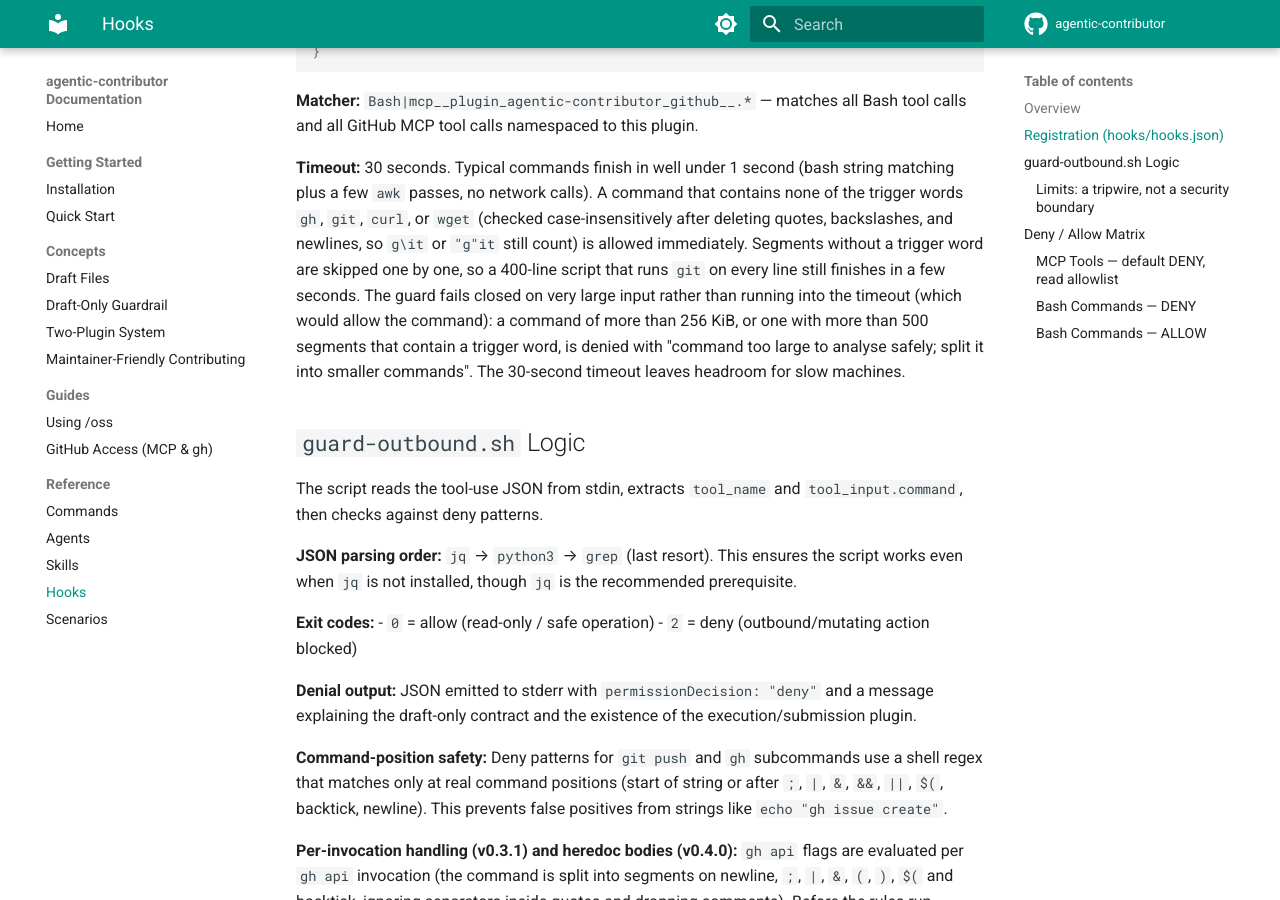
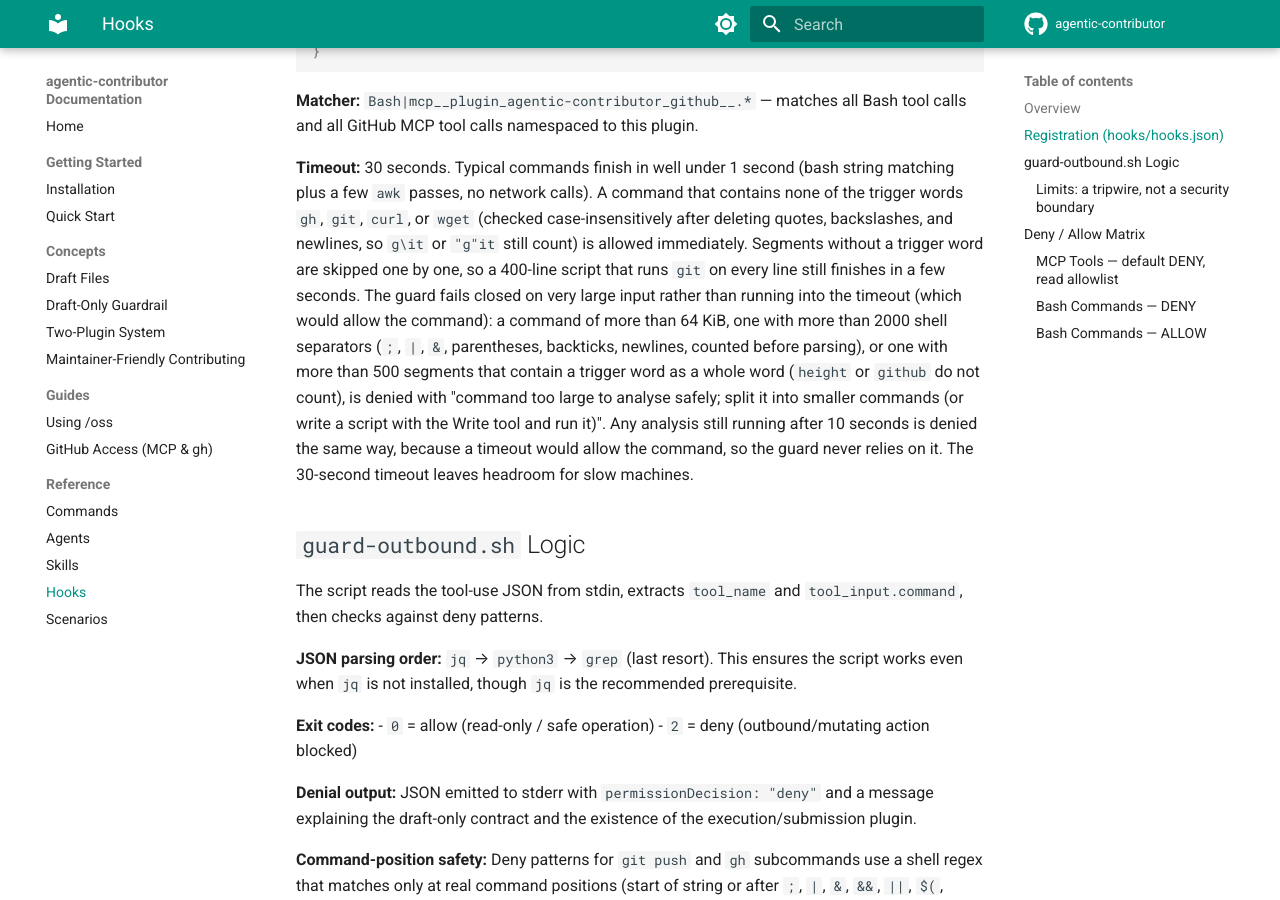
Before and after one commit to josix/agentic-contributor, an MkDocs documentation site: the page built from docs/reference/hooks.md, in a window 1280 px wide and 900 px high, scrolled down 737 px. Built offline with MkDocs 1.6.1 and Material for MkDocs 9.7.7, drawn with Linux system fonts in a browser that asks for light colours; comment, search, counter and statistics services are not loaded; some of the changed text lies outside the part shown.

Commit message:
fix(guard): fail closed within the hook timeout, deny env -S, word-bounded segment triggers
- Lower byte cap to 64 KiB, add a 2000-separator pre-parse cap and a 10 s
  $SECONDS deadline so oversized input is denied well before the 30 s timeout
- Deny env -S / --split-string (command string cannot be analysed); skip env -P
- Gate per-segment analysis and the 500-segment cap on whole-word
  gh/git/curl/wget so height/right/github no longer count
- Document find/xargs/alias/gh-extension/hub/glab as known bypasses
- Add regression rows and size/timing checks; update hooks reference and CHANGELOG

Co-Authored-By: Claude Opus 5.5 <noreply@anthropic.com>

```diff
--- a/docs/reference/hooks.md
+++ b/docs/reference/hooks.md
@@ -30,7 +30,7 @@ The `agentic-contributor` plugin registers one hook type: a `PreToolUse` hook th
 
 **Matcher:** `Bash|mcp__plugin_agentic-contributor_github__.*` — matches all Bash tool calls and all GitHub MCP tool calls namespaced to this plugin.
 
-**Timeout:** 30 seconds. Typical commands finish in well under 1 second (bash string matching plus a few `awk` passes, no network calls). A command that contains none of the trigger words `gh`, `git`, `curl`, or `wget` (checked case-insensitively after deleting quotes, backslashes, and newlines, so `g\it` or `"g"it` still count) is allowed immediately. Segments without a trigger word are skipped one by one, so a 400-line script that runs `git` on every line still finishes in a few seconds. The guard fails closed on very large input rather than running into the timeout (which would allow the command): a command of more than 256 KiB, or one with more than 500 segments that contain a trigger word, is denied with "command too large to analyse safely; split it into smaller commands". The 30-second timeout leaves headroom for slow machines.
+**Timeout:** 30 seconds. Typical commands finish in well under 1 second (bash string matching plus a few `awk` passes, no network calls). A command that contains none of the trigger words `gh`, `git`, `curl`, or `wget` (checked case-insensitively after deleting quotes, backslashes, and newlines, so `g\it` or `"g"it` still count) is allowed immediately. Segments without a trigger word are skipped one by one, so a 400-line script that runs `git` on every line still finishes in a few seconds. The guard fails closed on very large input rather than running into the timeout (which would allow the command): a command of more than 64 KiB, one with more than 2000 shell separators (`;`, `|`, `&`, parentheses, backticks, newlines, counted before parsing), or one with more than 500 segments that contain a trigger word as a whole word (`height` or `github` do not count), is denied with "command too large to analyse safely; split it into smaller commands (or write a script with the Write tool and run it)". Any analysis still running after 10 seconds is denied the same way, because a timeout would allow the command, so the guard never relies on it. The 30-second timeout leaves headroom for slow machines.
 
 ## `guard-outbound.sh` Logic
 
@@ -55,6 +55,7 @@ The script reads the tool-use JSON from stdin, extracts `tool_name` and `tool_in
 Known gaps are recorded as `known-bypass` rows in `hooks/tests/guard-cases.tsv`. They are reported, not counted as failures, and the harness prints a note when one starts being denied. Two kinds:
 
 - **Forms an agent may write by accident** (covered since v0.5.1): global options before the subcommand (`git -C dir push`, `git -c k=v push`, `gh -R owner/repo pr create`), path-qualified binaries (`/usr/bin/git push`, `./gh pr create`), wrapper prefixes and env assignments (`env git push`, `FOO=1 git push`, `command`, `exec`, `builtin`, `nohup`, `time`, `sudo`, `xargs`, `timeout`, `nice`, `ionice`, `stdbuf`, `setsid`, `caffeinate`, `doas`, `watch`, `unbuffer`, `flock`, `chrt`, `taskset`, `coproc`), dashed git binaries (`/usr/libexec/git-core/git-push`, `git-send-email`), and the extra `gh`, `git`, `curl`, and `wget` write forms listed in the matrix below. Each command segment is normalized (wrappers, assignments, path prefix, and global options removed) and checked in addition to the raw text, so normalization can only add denials.
+- **Indirect routes and other tools** (not planned): commands run by another program (`find -exec git push`, `xargs git` with the subcommand on stdin), persistent git aliases (`git config alias.x push` then `git x`), `gh` extensions (`gh extension install …` and running one), and other forge CLIs (`hub`, `glab`). The read-only token is the boundary for these.
 - **Deliberate obfuscation** (not planned): variables (`p=push; git $p`), `eval`, aliases, shell functions, `bash -c "…"` strings (and the same class: `flock FILE -c "…"`, `watch "…"`), `$(echo git)`, `IFS` and brace-expansion tricks, quoting tricks inside heredocs, and similar. These are realistic only if the agent is manipulated, for example by a prompt injection hidden in an issue, PR, or comment the plugin reads.
 
 **The real boundary is the credentials.** Give the plugin a GitHub token without write permissions (see [GitHub Access](../guides/github-access.md#use-a-read-only-token)). With a read-only token, GitHub itself rejects any write that slips past the guard. `git push` uses your local git credentials instead, which this plugin cannot restrict; keep Claude Code's permission prompts on for commands you have not allowed.
@@ -81,6 +82,7 @@ There is no generic `*_read` rule: `mark_all_notifications_read` mutates, so onl
 |---|---|
 | `git push` at command position | `git push origin main` |
 | `git push`, `git send-email`, `git send-pack`, `git svn dcommit`, `git subtree push`, `git lfs push`, `git p4 submit`, also after global options (`-C`, `-c`, `--git-dir`, `--work-tree`, `--namespace`, `--no-pager`, …), a path-qualified binary, or a wrapper prefix | `git -C dir push`, `/usr/bin/git push`, `env git push` |
+| `env -S` / `--split-string` (any spelling, including `-iS` and abbreviations) in a command that mentions gh/git/curl/wget; the string is not analysed, so it is denied | `env -S "git push origin main"` |
 | `git -c alias.<name>=<value>` whose value contains `push`, `send-email`, `send-pack`, or `dcommit`, or starts with `!` (shell alias) | `git -c alias.p=push p origin main` |
 | `gh pr create/comment/review/edit/merge/close/reopen/lock/unlock/ready/update-branch/revert/--fill`; built-in aliases are canonicalised first: `new` = `create`, `remove`/`rm` = `delete`, `cs` = `codespace` | `gh pr create --title "…"`, `gh pr new` |
 | `gh issue create/comment/edit/close/reopen/lock/unlock/delete/transfer/pin/unpin/develop` | `gh issue comment 123 --body "…"` |
```
Also changed, not shown: CHANGELOG.md (+4 -2 lines), 3 other files.
